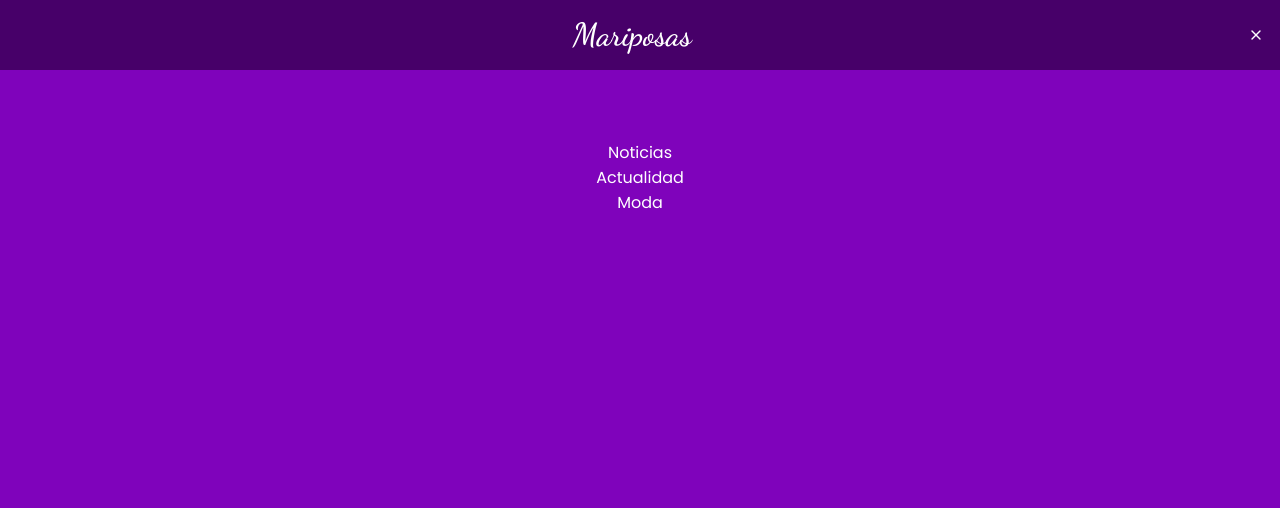
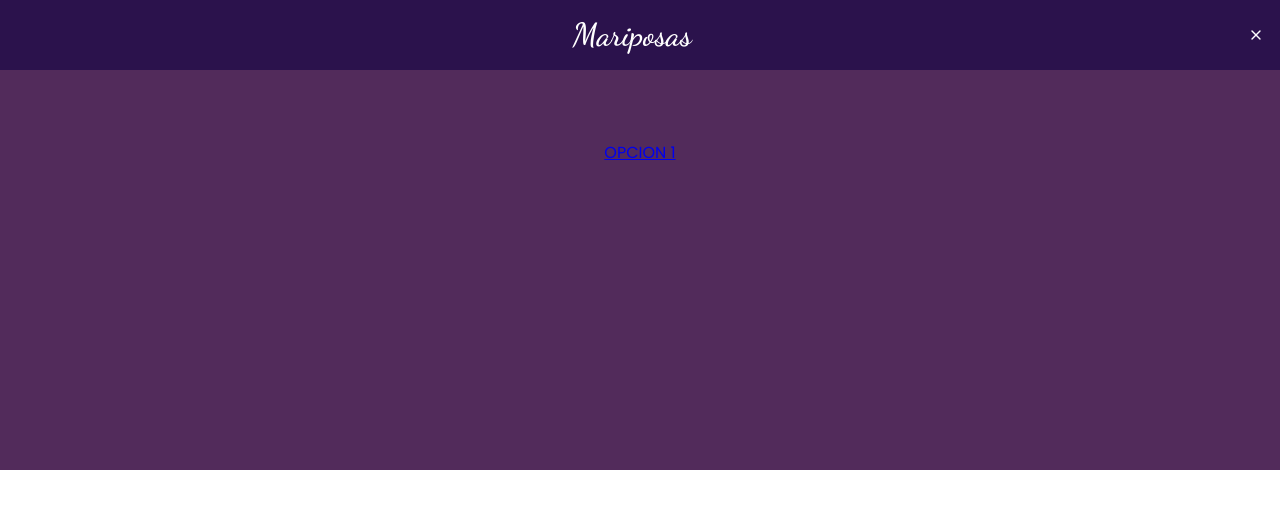
Before and after one commit to RomanArenas32/mariposas, a React (Vite) app in the folder frontend/: page /contacto in a window 1280 px wide. Both pictures are taken after a click on the element 1256 px from the left and 35 px from the top of the page. Shown: the top 508 px of the page. Built offline with nearby package versions, Linux system fonts and the light colour scheme.

Commit message:
variablesYNavegacion

```diff
--- a/frontend/src/Mariposas.jsx
+++ b/frontend/src/Mariposas.jsx
@@ -1,11 +1,14 @@
 import { MariposasRouter } from "./MariposasRouter";
 import { Portada } from "./pages/Portada";
+import { BrowserRouter } from "react-router-dom";
 
 export const Mariposas = () => {
   return (
     <>
-     <Portada/>
-     <MariposasRouter/>
+      <BrowserRouter>
+        <Portada />
+        <MariposasRouter />
+      </BrowserRouter>
     </>
   );
 };
--- a/frontend/src/MariposasRouter.jsx
+++ b/frontend/src/MariposasRouter.jsx
@@ -1,7 +1,12 @@
-
+import { Route,  Routes } from "react-router-dom";
+import { Contacto, Home } from "./pages/";
 
 export const MariposasRouter = () => {
   return (
-    <div>MariposasRouter</div>
-  )
-}
+    <Routes>
+      <Route path="/contacto" element={<Contacto/>}/>
+      <Route path="/home" element={<Home/>}/>
+      <Route path="/*" element={<Home/>}/>
+    </Routes>
+  );
+};
--- a/frontend/src/components/Nabvar.jsx
+++ b/frontend/src/components/Nabvar.jsx
@@ -1,16 +1,16 @@
 import '../styles/components.css';
+import { Link } from "react-router-dom";
+
 
 export const Nabvar = () => {
   return (
-    <div className='nabvar'>
 
-        <ul>
-
-            <li>Noticias</li>
-            <li>Actualidad</li>
-            <li>Moda</li>
-
-        </ul>
+    <div className="nabvar">
+      <ul>
+        <li>
+          <Link to="/contacto">OPCION 1</Link>
+        </li>
+      </ul>
     </div>
-  )
-}
+  );
+};
--- /dev/null
+++ b/frontend/src/components/index.js
@@ -0,0 +1 @@
+export * from './Nabvar';
--- a/frontend/src/index.css
+++ b/frontend/src/index.css
@@ -5,10 +5,12 @@
 }
 
 :root {
-    --color1: #1733B8;
-    --color2: #470069;
-    --color3: #7F03BB;
-    --color4: #BB58FF;
+    --color1: #190019;
+    --color2: #2B124C;
+    --color3: #522B5B;
+    --color4: #854F6C;
+    --color5: #DFB6B2;
+    --color6: #FBE4D8;
     --blanco: white;
     --negro: black;
     --poppins: 'Poppins', sans-serif;
--- /dev/null
+++ b/frontend/src/pages/Contacto.jsx
@@ -0,0 +1,3 @@
+export const Contacto = () => {
+  return <h1>CONTACTO</h1>;
+};
--- /dev/null
+++ b/frontend/src/pages/Home.jsx
@@ -0,0 +1,6 @@
+
+export const Home = () => {
+  return (
+   <h1>HOME</h1>
+  )
+}
--- /dev/null
+++ b/frontend/src/pages/index.js
@@ -0,0 +1,3 @@
+export * from './Contacto';
+export * from './Home';
+export * from './Portada';
--- a/frontend/src/styles/components.css
+++ b/frontend/src/styles/components.css
@@ -3,7 +3,7 @@
     padding-top: 70px;
     background-color: var(--color3);
     width: 100vw;
-    height: 100vh;
+    height: 50%;
     animation-name: slideIn;
     animation-duration: 1.2s;
     animation-timing-function: ease;
```
Also changed, not shown: frontend/vite.config.js.timestamp-1687304141259-ce4aecea04f7f.mjs (added, +10 -0 lines).
